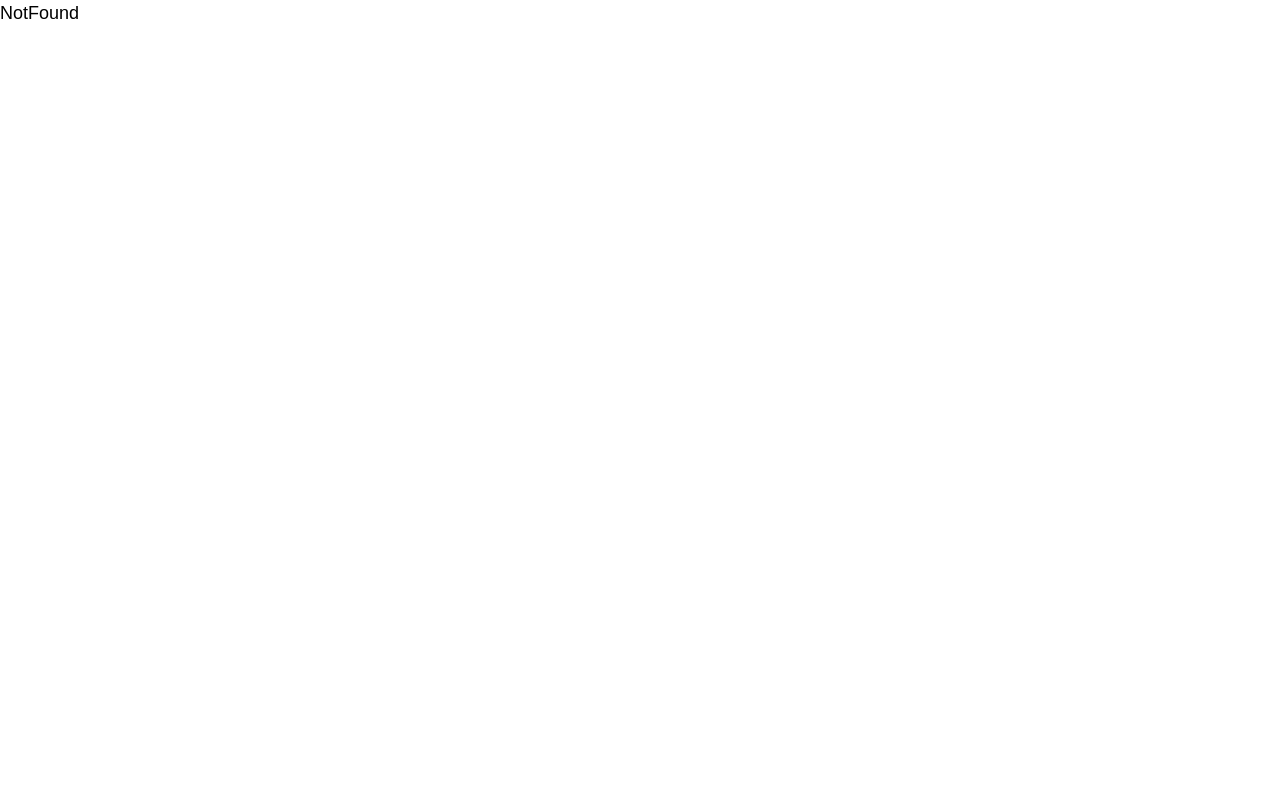
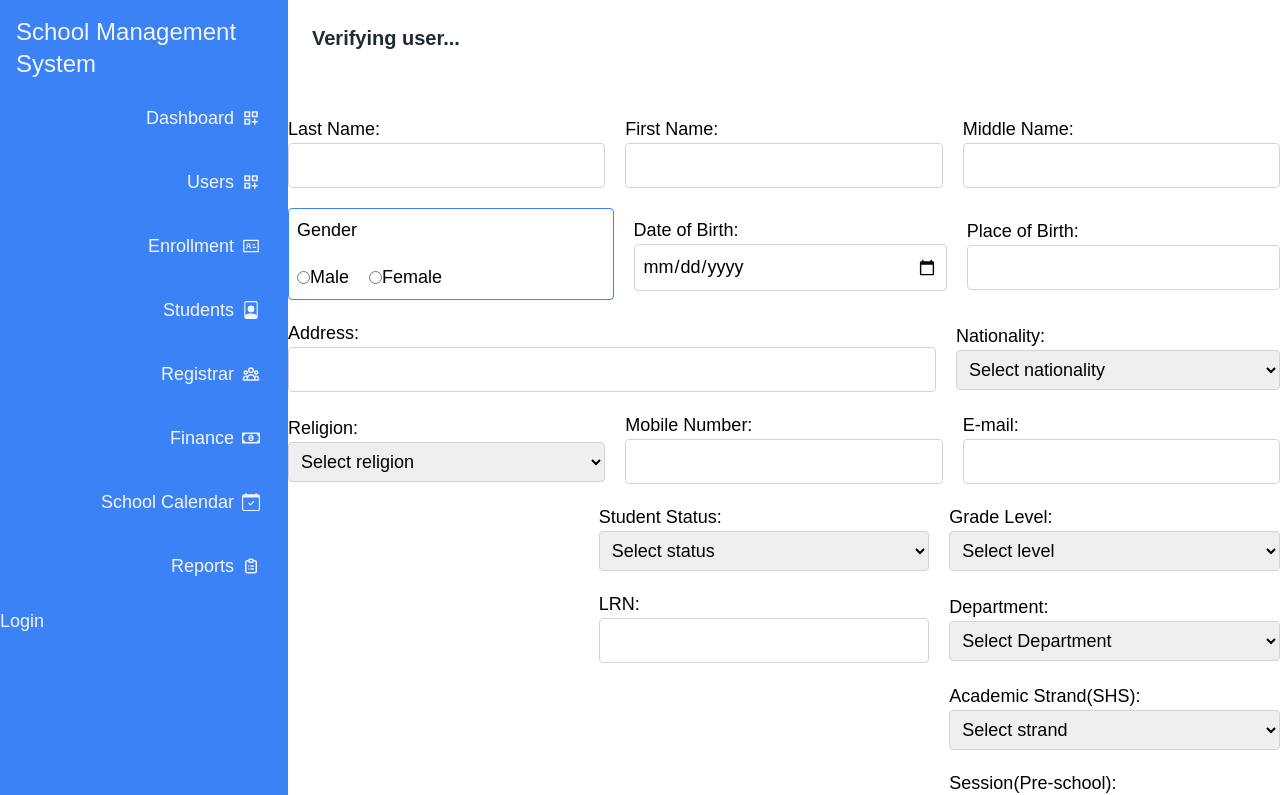
Before and after one commit to KafeinFaita/school-management-frontend, a React (Create React App) app: page /student/1 in a window 1280 px wide. Shown: the top 795 px of the page. Built offline with nearby package versions, Linux system fonts and the light colour scheme; no server answers.

Commit message:
view page for details of student

```diff
--- a/src/App.js
+++ b/src/App.js
@@ -18,6 +18,7 @@ import Registrar from './pages/Registrar';
 import Finance from './pages/Finance';
 import SchoolCalendar from './pages/SchoolCalendar';
 import Students from './pages/Students';
+import StudentDetail from './components/students/StudentDetail';
 
 function App() {
 
@@ -48,6 +49,7 @@ function App() {
           <Route path='/reports' element={ <Reports /> } />
           <Route path='/profile' element={ <Profile /> } />
           <Route path='/students' element={ <Students /> } />
+          <Route path='/student/:id' element={ <StudentDetail /> } />
           <Route path='/admission' element={ <Admission /> } />
           <Route path='/enrollment' element={ <Enrollment /> } />
           <Route path='/registrar' element={ <Registrar /> } />
--- /dev/null
+++ b/src/components/students/StudentDetail.jsx
@@ -0,0 +1,155 @@
+import { useState } from 'react';
+
+const StudentDetail = () => {
+
+    const [lastName,setLastName] = useState('')
+    const [firstName,setFirstName] = useState('');
+    const [middleName,setMiddleName] = useState('');
+    const [gender,setGender] = useState('');
+    const [dateOfBirth,setDateOfBirth] = useState('');
+    const [placeOfBirth,setPlaceOfBirth] = useState('');
+    const [address,setAddress] = useState('');
+    const [nationality,setNationality] = useState('');
+    const [religion,setReligion] = useState('');
+    const [mobileNumber,setMobileNumber] = useState('');
+    const [email,setEmail] = useState('');
+    const [studentStatus,setStudentStatus] = useState('');
+    const [gradeLevel,setGradeLevel] = useState('');
+    const [lrn,setLrn] = useState('');
+    const [department,setDepartment] = useState('');
+    const [strand,setStrand] = useState('');
+    const [session,setSession] = useState('');
+    const [lastAttended,setLastAttended] = useState('');
+
+  return (
+    <div className="py-10 flex flex-col gap-5">
+        <div className="flex items-center gap-5">
+            <div className="flex flex-col w-full">
+                <label htmlFor="lastName">Last Name:</label>
+                <input value={lastName} onChange={(e) => setLastName(e.target.value)} className="p-2 rounded outline-none border border-gray-300" type="text" required />
+            </div>
+            <div className="flex flex-col w-full">
+                <label htmlFor="firstName">First Name:</label>
+                <input value={firstName} onChange={(e) => setFirstName(e.target.value)} className="p-2 rounded outline-none border border-gray-300" type="text" required />
+            </div>
+            <div className="flex flex-col w-full">
+                <label htmlFor="middleName">Middle Name:</label>
+                <input value={middleName} onChange={(e) => setMiddleName(e.target.value)} className="p-2 rounded outline-none border border-gray-300" type="text" required />
+            </div>
+        </div>
+        <div className="flex items-center gap-5">
+            <div className="flex flex-col w-full border-blue-500 border p-2 rounded">
+                <label htmlFor="gender">Gender</label>
+                <div className="flex items-center gap-5 mt-5">
+                    <div className="flex items-center flex-row-reverse">
+                        <label htmlFor="male">Male</label>
+                        <input value="male" onChange={(e) => setGender(e.target.value)} type="radio" name="gender" />
+                    </div>
+                    <div className="flex flex-row-reverse items-center">
+                        <label htmlFor="female">Female</label>
+                        <input value="female" onChange={(e) => setGender(e.target.value)} type="radio" name="gender" />
+                    </div>
+                </div>
+            </div>
+            <div className="flex flex-col w-full">
+                <label htmlFor="dob">Date of Birth:</label>
+                <input value={dateOfBirth} onChange={(e) => setDateOfBirth(e.target.value)} className="p-2 rounded outline-none border border-gray-300" type="date" required />
+            </div>
+            <div className="flex flex-col w-full">
+                <label htmlFor="pob">Place of Birth:</label>
+                <input value={placeOfBirth} onChange={(e) => setPlaceOfBirth(e.target.value)} className="p-2 rounded outline-none border border-gray-300" type="text" required />
+            </div>
+        </div>
+        <div className="flex items-center gap-5">
+            <div className="flex flex-col w-full">
+                <label htmlFor="address">Address:</label>
+                <input value={address} onChange={(e) => setAddress(e.target.value)} className="p-2 rounded outline-none border border-gray-300" type="text" required />
+            </div>
+            <div className="flex flex-col w-1/2">
+                <label htmlFor="nationality">Nationality:</label>
+                <select value={nationality} onChange={(e) => setNationality(e.target.value)} className="p-2 rounded outline-none border border-gray-300">
+                    <option value="" hidden>Select nationality</option>
+                    <option value="filipino">Filipino</option>
+                </select>
+            </div>
+        </div>
+        <div className="flex items-center gap-5">
+            <div className="flex flex-col w-full">
+                <label htmlFor="religion">Religion:</label>
+                <select value={religion} onChange={(e) => setReligion(e.target.value)} className="p-2 rounded outline-none border border-gray-300">
+                    <option value="" hidden>Select religion</option>
+                    <option value="catholic">Catholic</option>
+                </select>
+            </div>
+            <div className="flex flex-col w-full">
+                <label htmlFor="mobileNumber">Mobile Number:</label>
+                <input value={mobileNumber} onChange={(e) => setMobileNumber(e.target.value)} className="p-2 rounded outline-none border border-gray-300" type="number" required />
+            </div>
+            <div className="flex flex-col w-full">
+                <label htmlFor="email">E-mail:</label>
+                <input value={email} onChange={(e) => setEmail(e.target.value)} className="p-2 rounded outline-none border border-gray-300" type="email" required />
+            </div>
+        </div>
+        <div className="flex items-center gap-5 justify-end">
+            <div className="flex flex-col w-1/3">
+                <label htmlFor="studentStatus">Student Status:</label>
+                <select value={studentStatus} onChange={(e) => setStudentStatus(e.target.value)} className="p-2 rounded outline-none border border-gray-300">
+                    <option value="" hidden>Select status</option>
+                    <option value="returning">Returning</option>
+                </select>
+            </div>
+            <div className="flex flex-col w-1/3">
+                <label htmlFor="gradeLevel">Grade Level:</label>
+                <select value={gradeLevel} onChange={(e) => setGradeLevel(e.target.value)} className="p-2 rounded outline-none border border-gray-300">
+                    <option value="" hidden>Select level</option>
+                    <option value="grade 1">Grade 1</option>
+                </select>
+            </div>
+        </div>
+        <div className="flex items-center gap-5 justify-end">
+            <div className="flex flex-col w-1/3">
+                <label htmlFor="lrn">LRN:</label>
+                <input value={lrn} onChange={(e) => setLrn(e.target.value)} className="p-2 rounded outline-none border border-gray-300" type="number" required />
+            </div>
+            <div className="flex flex-col w-1/3">
+                <label htmlFor="department">Department:</label>
+                <select value={department} onChange={(e) => setDepartment(e.target.value)} className="p-2 rounded outline-none border border-gray-300">
+                    <option value="" hidden>Select Department</option>
+                    <option value="elementary">Elementary</option>
+                </select>
+            </div>
+        </div>
+        <div className="flex items-center gap-5 justify-end">
+            <div className="flex flex-col w-1/3">
+                <label htmlFor="strand">Academic Strand(SHS):</label>
+                <select value={strand} onChange={(e) => setStrand(e.target.value)} className="p-2 rounded outline-none border border-gray-300">
+                    <option value="" hidden>Select strand</option>
+                    <option value="stem">STEM</option>
+                </select>
+            </div>
+        </div>
+        <div className="flex items-center gap-5 justify-end">
+            <div className="flex flex-col w-1/3">
+                <label htmlFor="session">Session(Pre-school):</label>
+                <select value={session} onChange={(e) => setSession(e.target.value)} className="p-2 rounded outline-none border border-gray-300">
+                    <option value="" hidden>Select session</option>
+                    <option value="am">AM</option>
+                    <option value="pm">PM</option>
+                </select>
+            </div>
+        </div>
+        <div className="flex items-center gap-5 justify-end">
+            <div className="flex flex-col w-4/5">
+                <label htmlFor="schoolLastAttended">School last attended:</label>
+                <input value={lastAttended} onChange={(e) => setLastAttended(e.target.value)} className="p-2 rounded outline-none border border-gray-300" type="text" required />
+            </div>
+        </div>
+        <div className="flex items-center gap-5 justify-end">
+            <input className="bg-green-500 text-gray-100 rounded p-3 w-1/4 cursor-pointer" type="submit" value="Add" />
+            <input className="bg-yellow-500 text-gray-100 rounded p-3 w-1/4 cursor-pointer" type="submit" value="Edit" />
+        </div>
+    </div>
+  )
+}
+
+export default StudentDetail
--- a/src/components/students/StudentTable.jsx
+++ b/src/components/students/StudentTable.jsx
@@ -24,7 +24,7 @@ const StudentTable = ({ students }) => {
                         <td>{ student.lastname }</td>
                         <td>{ student.middleName }</td>
                         <td>{ student.address }</td>
-                        <td onClick={() => viewStudentDetail(student._id)} className="text-center"><button>View Details</button></td>
+                        <Link to={`/student/${student._id}`} className="text-center">View Details</Link>
                     </tr>
                 )) }
             </tbody>
```
